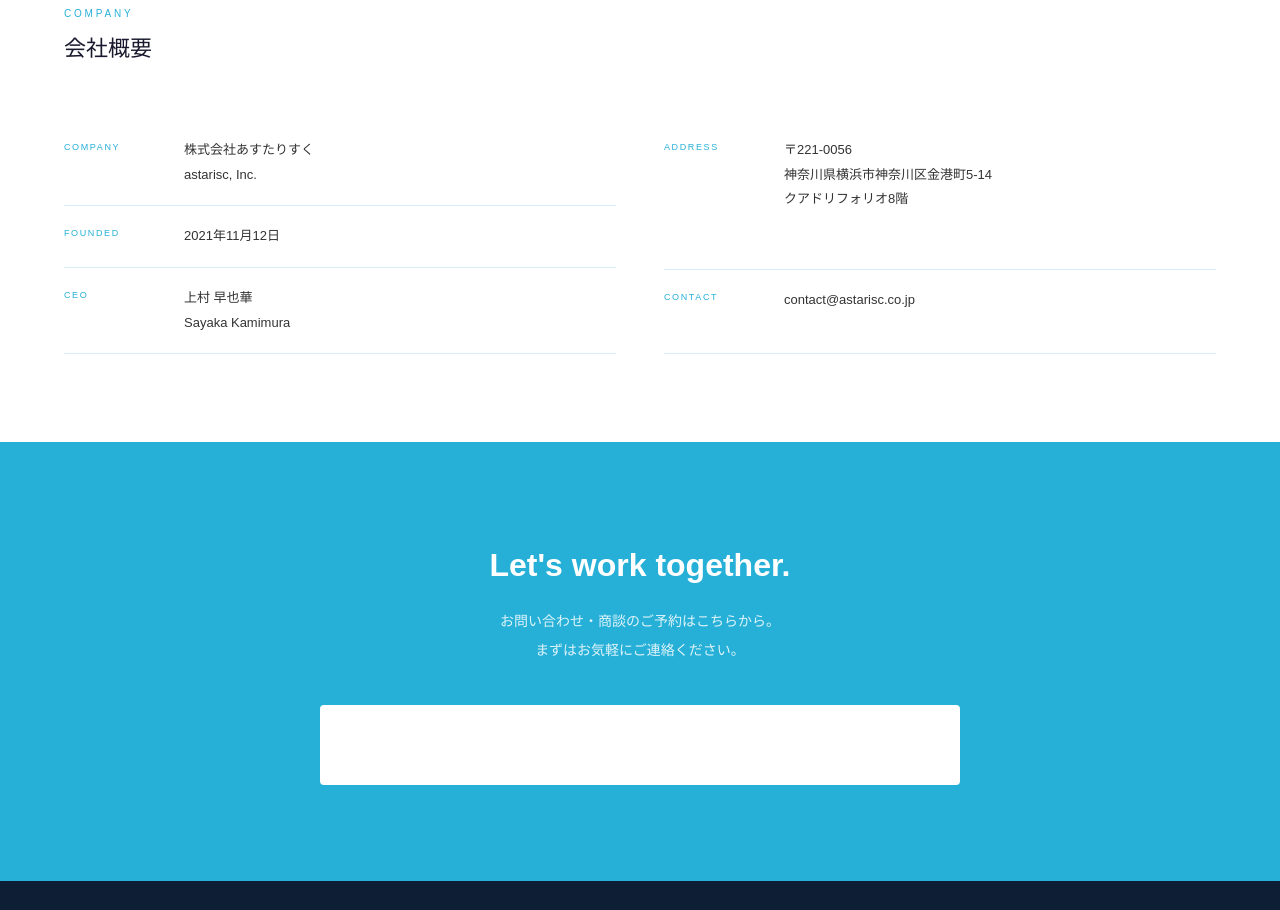
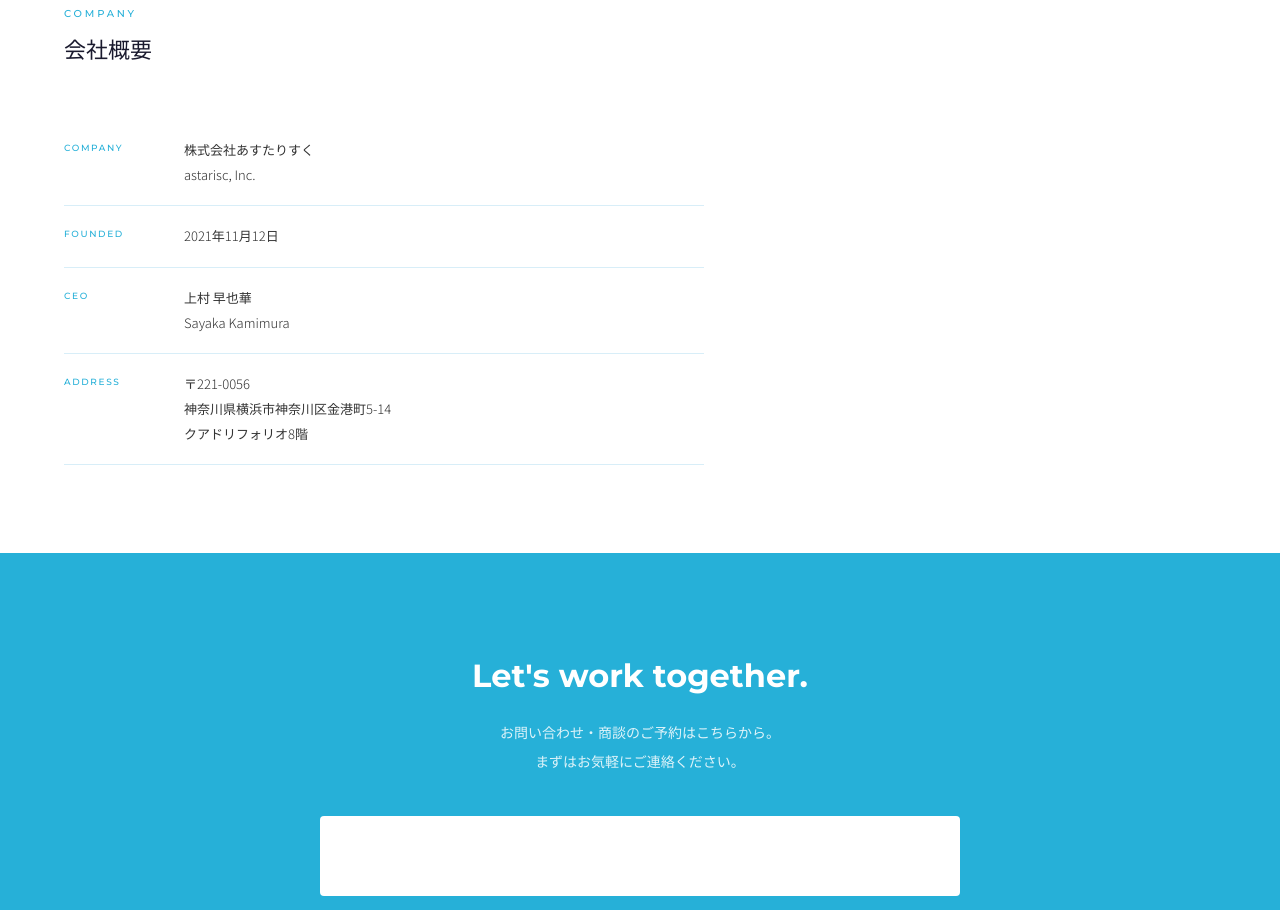
Before and after one commit to sonarica-sin/astarisc-web, a plain HTML site: page index.html in a window 1280 px wide. Shown: the part 3180-4090 px from the top of the page. Drawn offline with Linux system fonts and the light colour scheme; a script that the page names is missing.

Commit message:
Add files via upload

```diff
--- a/index.html
+++ b/index.html
@@ -16,7 +16,7 @@
   <meta http-equiv="X-Frame-Options" content="DENY">
   <meta http-equiv="Referrer-Policy" content="strict-origin-when-cross-origin">
   <meta http-equiv="Permissions-Policy" content="camera=(), microphone=(), geolocation=()">
-  <meta http-equiv="Content-Security-Policy" content="default-src 'self' https://sdk.form.run https://form.run https://*.form.run; style-src 'self' 'unsafe-inline' https://fonts.googleapis.com https://*.form.run; font-src 'self' https://fonts.gstatic.com https://*.form.run; script-src 'self' 'unsafe-inline' https://sdk.form.run https://*.form.run; img-src 'self' data: https://*.form.run; frame-src https://form.run https://*.form.run; connect-src 'self' https://*.form.run;">
+
   <link rel="preconnect" href="https://fonts.googleapis.com">
   <link rel="preconnect" href="https://fonts.gstatic.com" crossorigin>
   <link href="https://fonts.googleapis.com/css2?family=Montserrat:wght@300;400;500;600;700&family=Noto+Sans+JP:wght@300;400;500&display=swap" rel="stylesheet">
@@ -133,7 +133,7 @@
 
     /* ── COMPANY ── */
     .company-section { padding: 88px 64px; background: #fff; }
-    .company-grid { display: grid; grid-template-columns: 1fr 1fr; gap: 0 48px; }
+    .company-grid { display: grid; grid-template-columns: 1fr; gap: 0; max-width: 640px; }
     .company-table { width: 100%; border-collapse: collapse; }
     .company-table tr { border-bottom: 1px solid #d8eef8; }
     .company-table td { padding: 18px 0; font-size: 13px; vertical-align: top; }
@@ -358,15 +358,9 @@
         <td>CEO</td>
         <td>上村 早也華<br>Sayaka Kamimura</td>
       </tr>
-    </table>
-    <table class="company-table">
       <tr>
         <td>Address</td>
         <td>〒221-0056<br>神奈川県横浜市神奈川区金港町5-14<br>クアドリフォリオ8階</td>
-      </tr>
-      <tr>
-        <td>Contact</td>
-        <td>contact@astarisc.co.jp</td>
       </tr>
     </table>
   </div>
```
